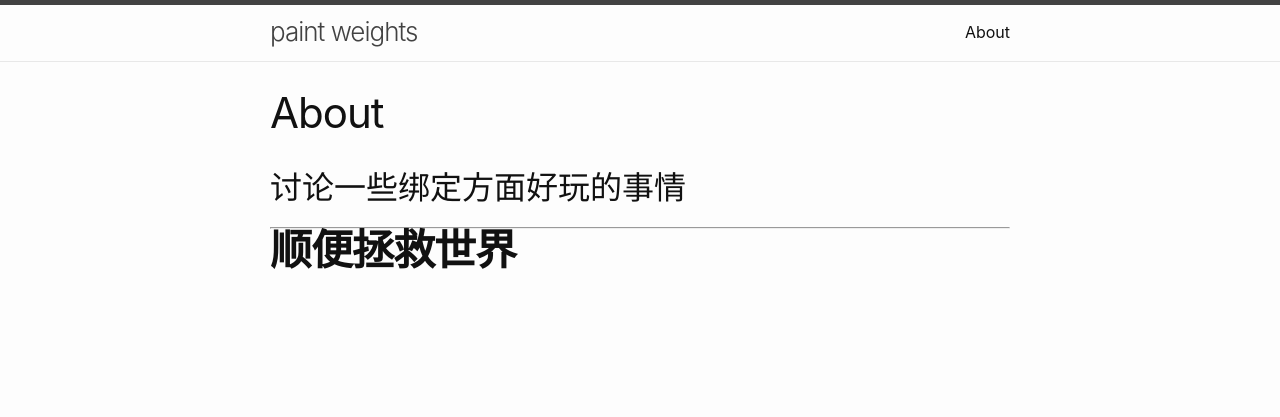
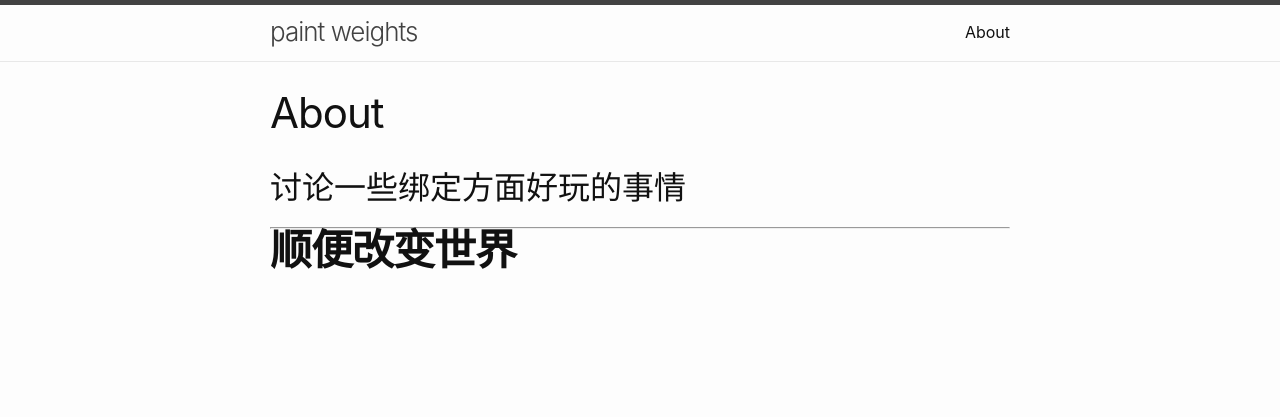
Before and after one commit to shabbySilence/minima-master, a Jekyll site: the page built from about.md, in a window 1280 px wide. Shown: the top 417 px of the page. Built offline with Jekyll 4.4.1, drawn with Linux system fonts in a browser that asks for light colours.

Commit message:
yaml info change

```diff
--- a/about.md
+++ b/about.md
@@ -7,4 +7,4 @@ permalink: /about/
 ## 讨论一些绑定方面好玩的事情
 
 ***
-# **顺便拯救世界** <font face="黑体">
+# **顺便改变世界** <font face="黑体">
```
